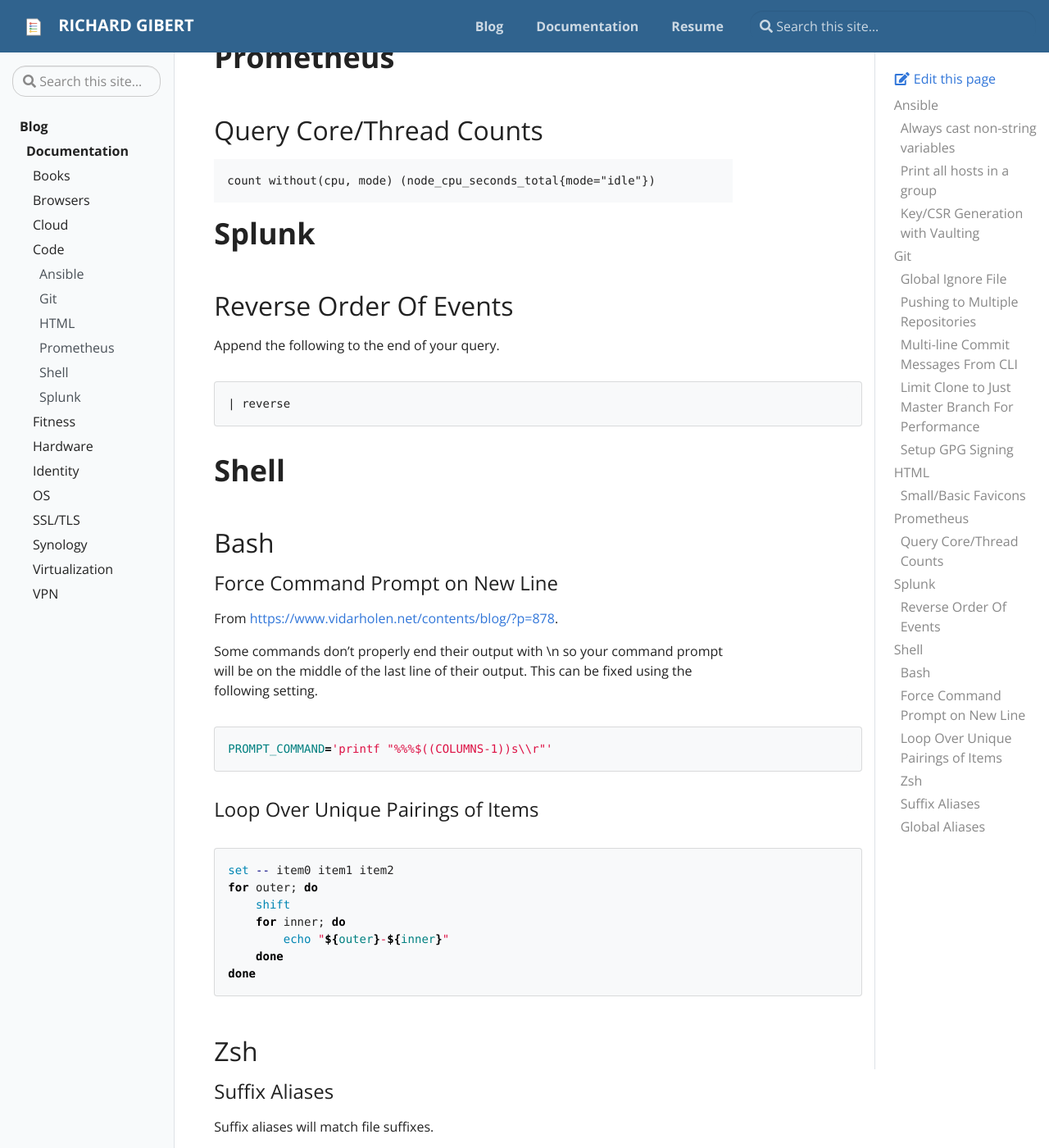
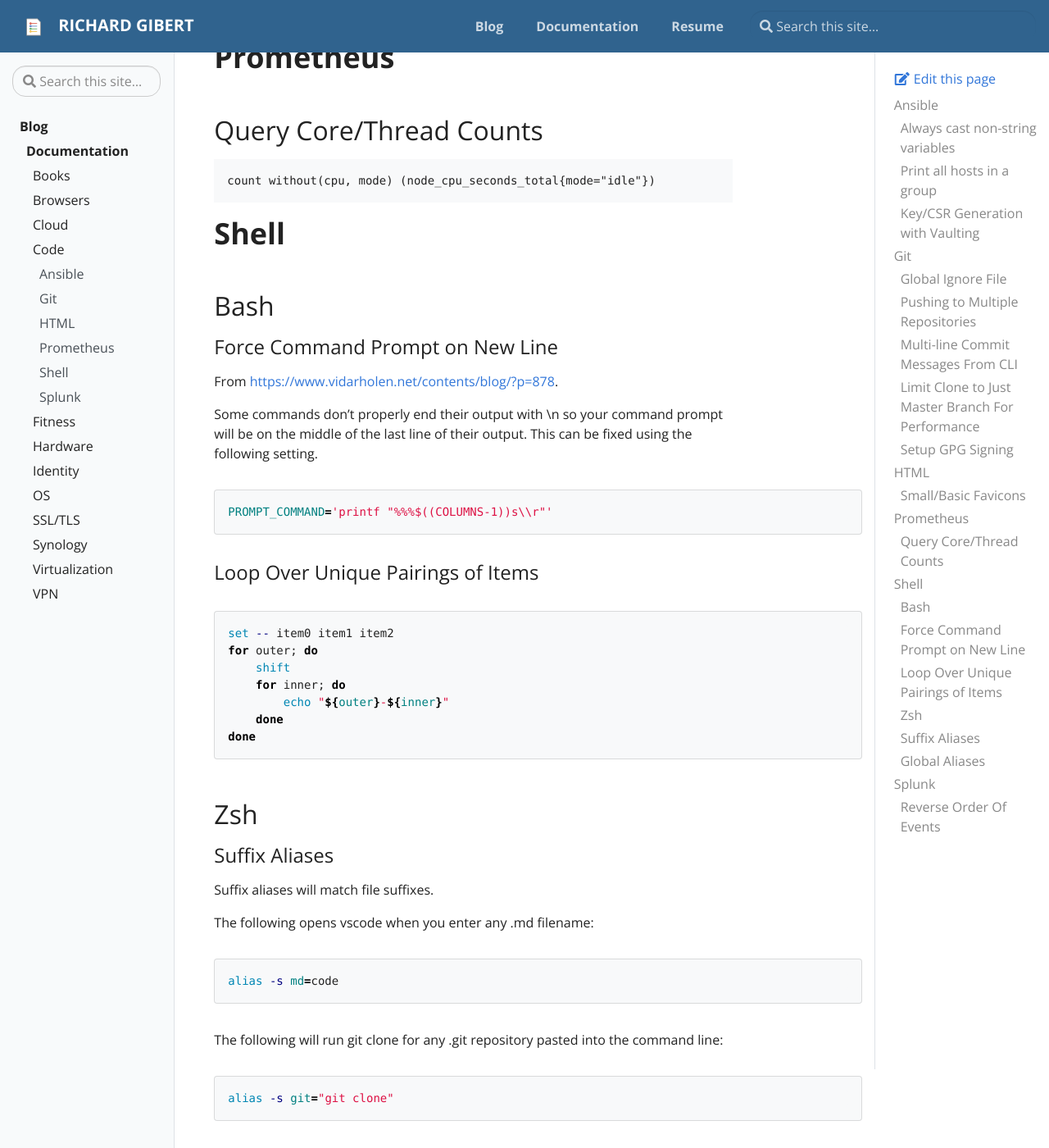
Before and after one commit to rgibert/rgibert.github.io, a Jekyll site: the page built from _docs/code.md, in a window 1280 px wide and 1400 px high, scrolled down 2711 px. Shown: the whole window at 82% size. Built offline with Jekyll 4.4.1, drawn with Linux system fonts in a browser that asks for light colours; some of the changed text lies outside the part shown.

Commit message:
fix alpha sort

```diff
--- a/_docs/code.md
+++ b/_docs/code.md
@@ -107,15 +107,6 @@
 count without(cpu, mode) (node_cpu_seconds_total{mode="idle"})
 ~~~
 
-# Splunk
-
-## Reverse Order Of Events
-
-Append the following to the end of your query.
-~~~
-| reverse
-~~~
-
 # Shell
 
 ## Bash
@@ -164,3 +155,12 @@
 alias -g G="| grep "
 ps ux G foo
 ~~~
+
+# Splunk
+
+## Reverse Order Of Events
+
+Append the following to the end of your query.
+~~~
+| reverse
+~~~
```
